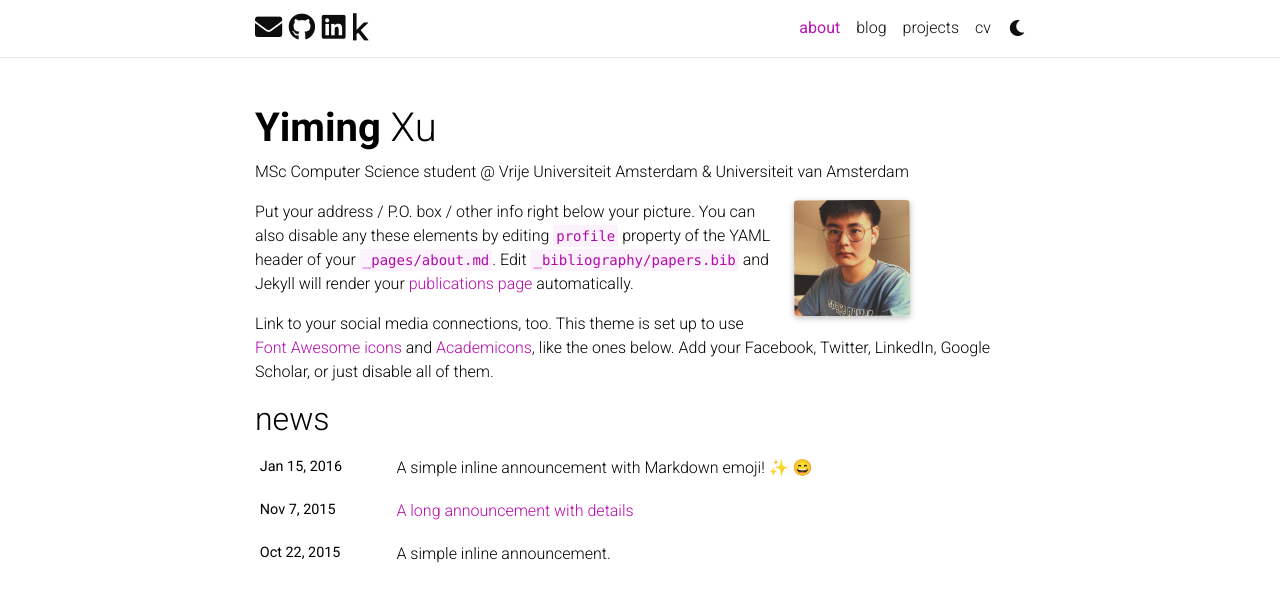
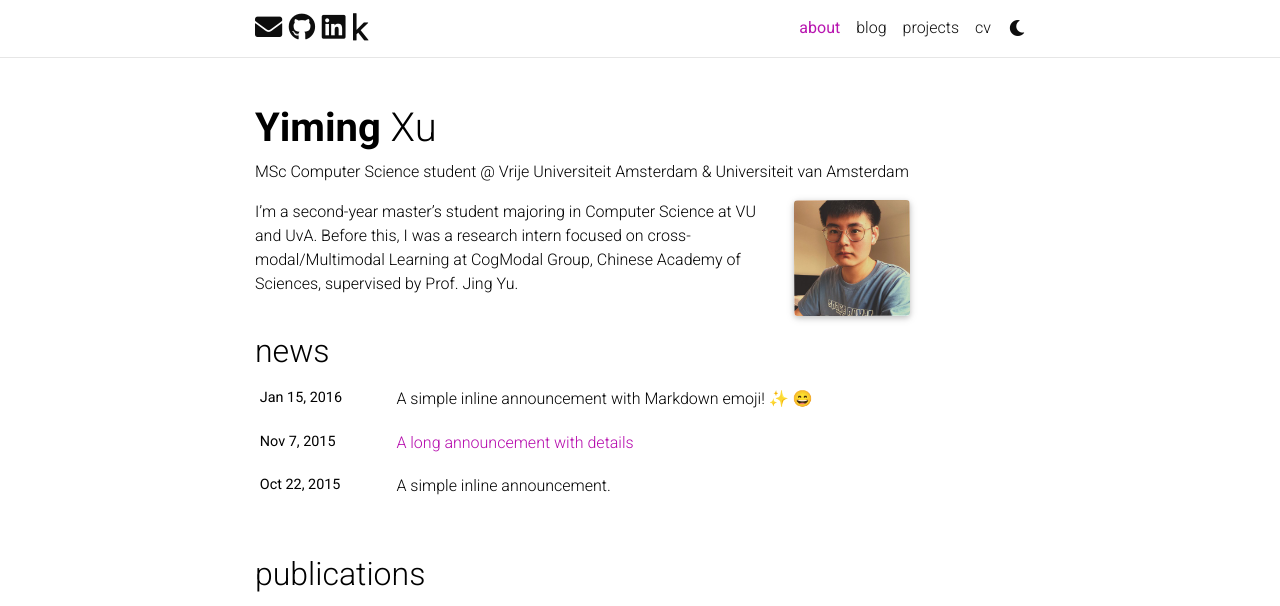
Before and after one commit to ym-xu/yimingxu, a Jekyll site: the page built from _pages/about.md, in a window 1280 px wide, cut to the strip 0-606 px from the top of the page. Built offline with Jekyll 4.4.1, drawn with Linux system fonts in a browser that asks for light colours; full-size pictures stand in for the smaller copies a plugin makes; emoji names are drawn with the system emoji font; comment, search, counter and statistics services are not loaded; a style sheet for code colours, icons or effects is not loaded.

Commit message:
Update about.md

```diff
--- a/_pages/about.md
+++ b/_pages/about.md
@@ -16,8 +16,4 @@ social: true  # includes social icons at the bottom of the page
 projects: true
 ---
 
-
-
-Put your address / P.O. box / other info right below your picture. You can also disable any these elements by editing `profile` property of the YAML header of your `_pages/about.md`. Edit `_bibliography/papers.bib` and Jekyll will render your [publications page](/al-folio/publications/) automatically.
-
-Link to your social media connections, too. This theme is set up to use [Font Awesome icons](http://fortawesome.github.io/Font-Awesome/) and [Academicons](https://jpswalsh.github.io/academicons/), like the ones below. Add your Facebook, Twitter, LinkedIn, Google Scholar, or just disable all of them.
+I’m a second-year master's student majoring in Computer Science at VU and UvA. Before this, I was a research intern focused on cross-modal/Multimodal Learning at CogModal Group, Chinese Academy of Sciences, supervised by Prof. Jing Yu.
```
